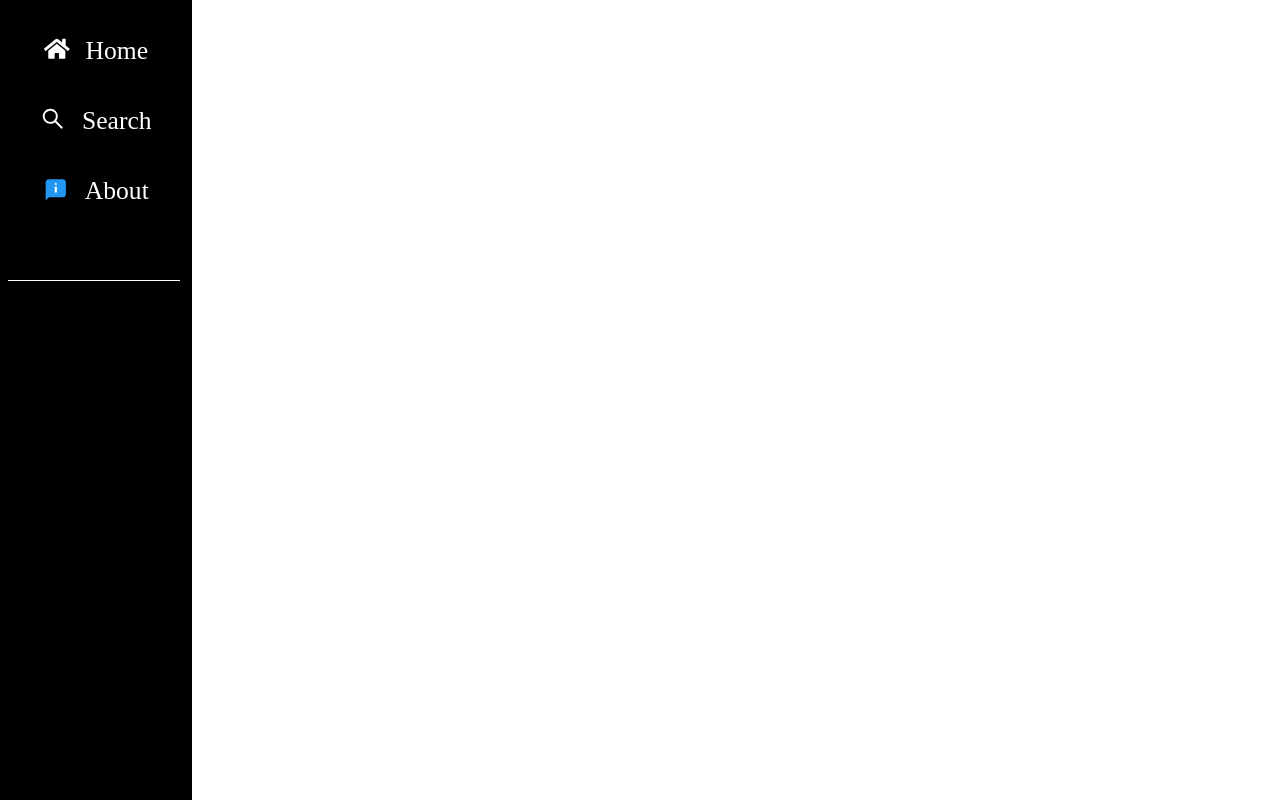
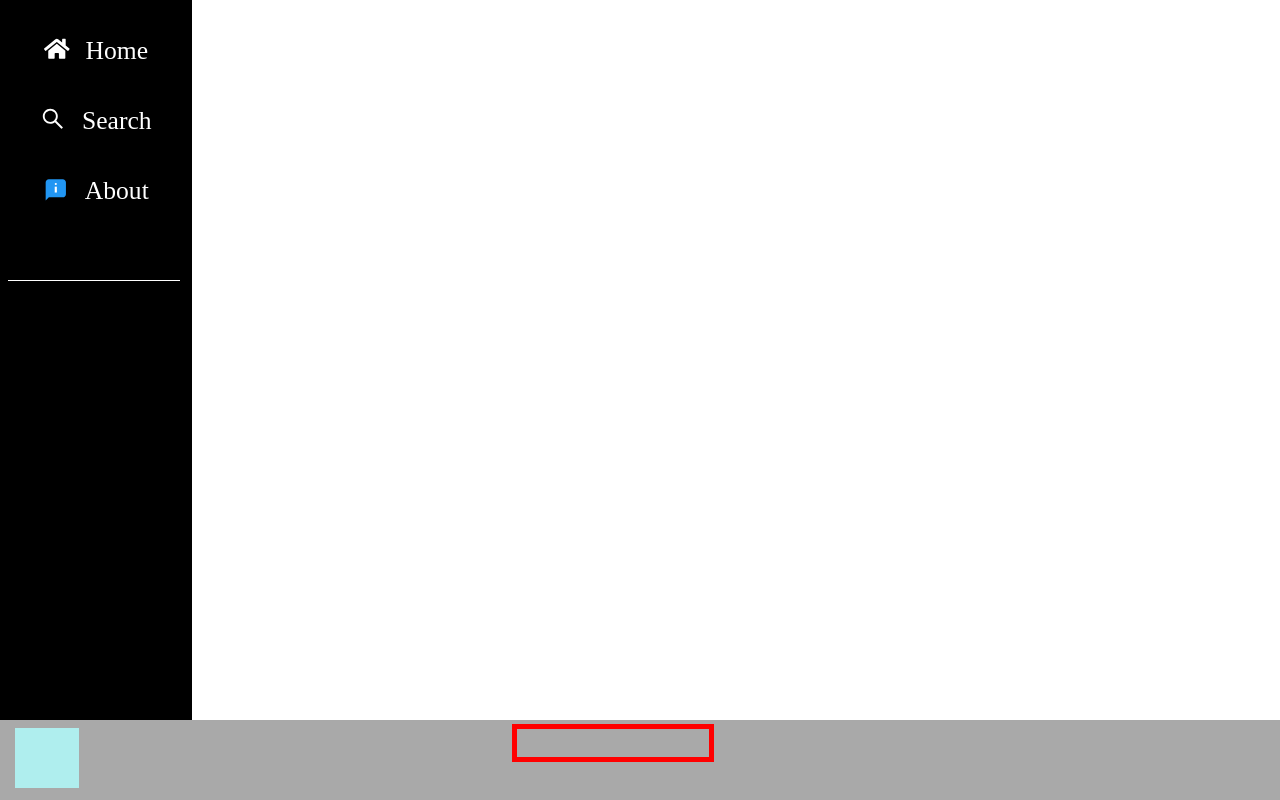
Before and after one commit to aryan0134/song-cloud, a React (Create React App) app in the folder client/: page / in a window 1280 px wide. Built offline with nearby package versions, Linux system fonts and the light colour scheme.

Commit message:
updating

```diff
--- a/client/src/App.js
+++ b/client/src/App.js
@@ -1,11 +1,13 @@
 import React from 'react';
 import Navbar from './components/Navbar';
 import { BrowserRouter as Router, Routes, Route } from 'react-router-dom';
+import Player from './components/Player';
 
 function App() {
   return (
     <Router>
       <Navbar />
+      <Player />
       <Routes>
         <Route path='/' />
       </Routes>
--- /dev/null
+++ b/client/src/components/Player.css
@@ -0,0 +1,26 @@
+.Player-container{
+width: 100%;
+height: 10%;
+background-color: darkgray;
+position: fixed;
+bottom: 0px;
+
+}
+.PlayerArtist{
+    width: 5%;
+    height: 75%;
+    background-color: paleturquoise;
+    position: absolute;
+    top: 8px;
+    left: 15px;
+
+
+}
+.PlayerButton{
+    position: absolute;
+    width: 15%;
+    height: 35%;
+    border: 5px solid red;
+    left: 40%;
+    top: 5%;
+}
--- a/client/src/components/player.js
+++ b/client/src/components/player.js
@@ -0,0 +1,38 @@
+import React from 'react'
+import './Player.css';
+import * as FaIcons from 'react-icons/fa';
+
+function Player(){
+  return (
+    <>
+        <div className='Player-container'>
+            <div className='PlayerArtist'>
+
+            </div>
+            <div className='PlayerButton'>
+                <div className='Previous'></div>
+                <div className='Play'>
+                </div>
+                <div className='Next'></div>
+            </div>
+            <div className='PlayerBar'>
+                <div className='Barwrapper'>
+                    <div className='Seekbar'></div>
+                </div>
+
+            </div>
+        </div>
+    </>
+  )
+}
+function Slider(){
+    return(
+        <div className='slider-container'>
+            <div className='progress-bar-cover'></div>
+            <div className='thumb'></div>
+            <input type='range' step='0.01' className='range'/>
+        </div>
+    )
+}
+
+export default Player;
```
Also changed, not shown: client/src/components/Slider.js (added, +15 -0 lines), client/src/components/Slider.css (added).
